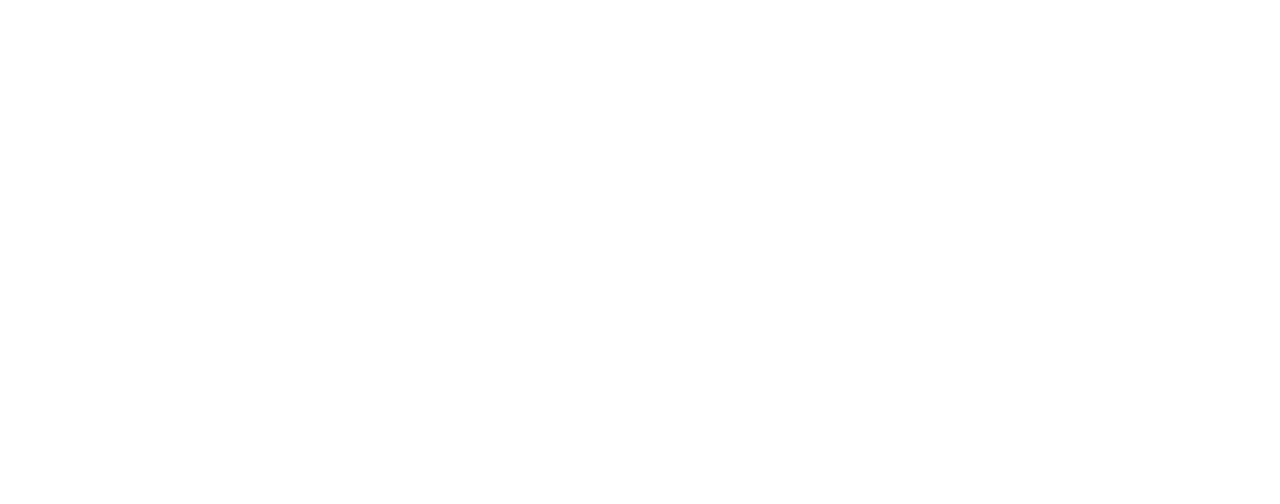
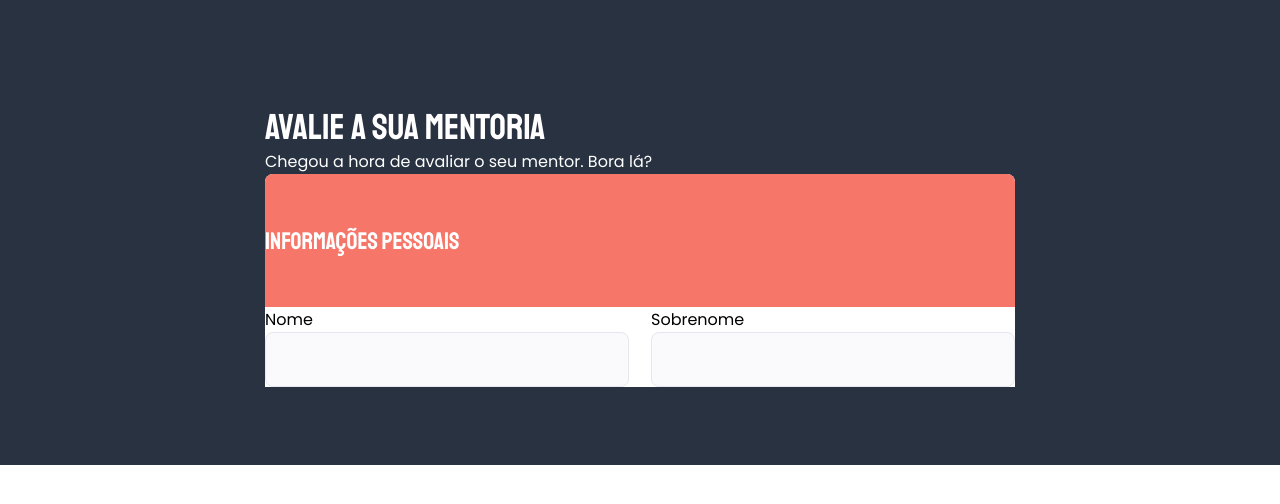
Before and after one commit to DigoB/Explorer-Criando-Formularios-2, a plain HTML site: page index.html in a window 1280 px wide. Drawn offline with Linux system fonts and the light colour scheme.

Commit message:
Inicio da estrutura do projeto, header, form e fieldset iniciado

```diff
--- a/index.html
+++ b/index.html
@@ -1,14 +1,52 @@
 <!DOCTYPE html>
 <html lang="pt-br">
 <head>
+    <link rel="preconnect" href="https://fonts.googleapis.com">
+    <link rel="preconnect" href="https://fonts.gstatic.com" crossorigin>
+
     <meta charset="UTF-8">
     <meta name="viewport" content="width=device-width, initial-scale=1.0">
 
     <link rel="stylesheet" href="style.css">
+
     <title>Criando Formularios 2</title>
+
+    <link href="https://fonts.googleapis.com/css2?family=Poppins&family=Staatliches&display=swap" rel="stylesheet">
 
 </head>
 <body>
 
+    <header>
+        <h1>AVALIE A SUA MENTORIA</h1>
+        <p>Chegou a hora de avaliar o seu mentor. Bora lá?</p>
+    </header>
+
+    <div class="page">
+
+        <form class="my-form">
+
+            <h1>Informações pessoais</h1>
+
+            <fieldset>
+                <div class="fieldset-name-wrapper">
+
+                    <div class="input-name-wrapper">
+                        <label for="nome">Nome</label>
+                        <input type="text" name="nome" id="nome" required>
+                    </div>
+
+                    <div class="input-lastname-wrapper">
+                        <label for="sobrenome">Sobrenome</label>
+                        <input type="text" name="sobrenome" id="sobrenome" required>
+                    </div>
+
+                </div>
+
+            </fieldset>
+
+
+        </form>
+    </div>
+
 </body>
 </html>
--- a/style.css
+++ b/style.css
@@ -0,0 +1,109 @@
+* {
+    box-sizing: border-box;
+    margin: 0;
+    padding: 0;
+}
+
+body {
+    font-family: 'Poppins', sans-serif;
+}
+
+body::before {
+    content: '';
+    width: 100%;
+
+    top: 0;
+    left: 0;
+    height: 465px;
+    position: absolute;
+    background: #293241;
+
+    z-index: -1;
+}
+
+header {
+    padding-top: 105px;
+    width: 750px;
+    margin: 0 auto;
+}
+
+header h1 {
+    font-family: 'Staatliches';
+    font-weight: 400;
+    font-size: 36px;
+    line-height: 45px;
+
+    color: #FFFFFF;
+    margin: auto;
+
+}
+
+header p {
+    font-family: 'Poppins';
+    font-style: normal;
+    font-weight: 400;
+    font-size: 16px;
+    line-height: 24px;
+
+    color: #FFFFFF;
+    align-self: center;
+
+
+}
+
+.page {
+    width: 750px;
+    margin: 0 auto;
+}
+
+form {
+    background: #FFFFFF;
+    border-radius: 8px 8px 0 0;
+}
+
+form h1 {
+    background: #F67669;
+    border-radius: 8px 8px 0 0;
+    height: 133px;
+
+    display: flex;
+    align-items: center;
+
+
+
+    font-family: 'Staatliches';
+    font-weight: 400;
+    font-size: 24px;
+    line-height: 34px;
+
+    color: #FFFFFF;
+}
+
+fieldset {
+    border: none;
+}
+
+input {
+    background: #FAFAFC;
+    border: 1px solid #E6E6F0;
+    border-radius: 8px;
+    height: 55px;
+}
+
+.fieldset-name-wrapper {
+    display: flex;
+    gap: 22px;
+
+}
+
+.input-name-wrapper {
+    display: flex;
+    flex-direction: column;
+    width: 50%;
+}
+
+.input-lastname-wrapper {
+    display: flex;
+    flex-direction: column;
+    width: 50%;
+}
```
